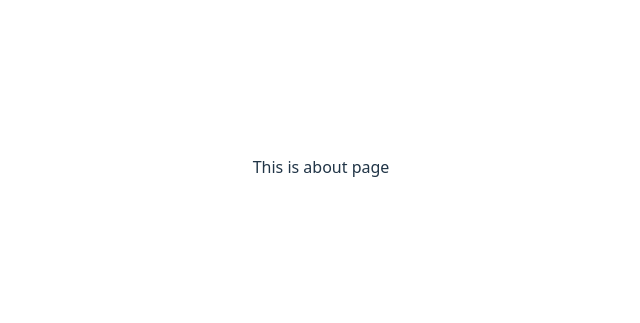
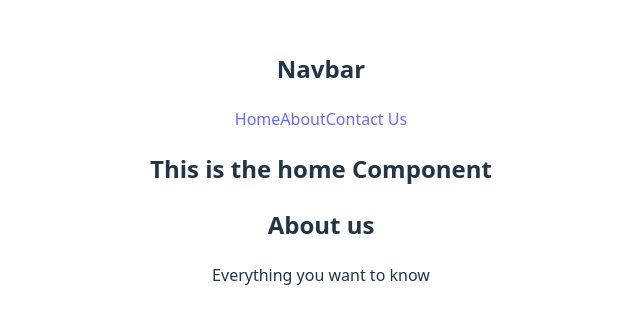
Before and after one commit to rabi993/introduction-to-react-router, a React (Vite) app: page /about in a window 1280 px wide. Shown: the part 233-556 px from the top of the page, without its empty margins (319-959 px from the left). Built offline with nearby package versions, Linux system fonts and the light colour scheme.

Commit message:
45-2 Explain Nested Route concepts

```diff
--- /dev/null
+++ b/src/components/About/About.jsx
@@ -0,0 +1,11 @@
+
+const About = () => {
+    return (
+        <div>
+            <h2>About us</h2>
+            <p>Everything you want to know</p>
+        </div>
+    );
+};
+
+export default About;
--- /dev/null
+++ b/src/components/Contact/Contact.jsx
@@ -0,0 +1,11 @@
+
+const Contact = () => {
+    return (
+        <div>
+            <h2>Contact Us</h2>
+            <p>We are one Call away</p>
+        </div>
+    );
+};
+
+export default Contact;
--- /dev/null
+++ b/src/components/Header/Header.jsx
@@ -0,0 +1,16 @@
+
+const Header = () => {
+    return (
+        <div>
+            <h2>Navbar</h2>
+            <nav>
+                <a href="/">Home</a>
+                <a href="/about">About</a>
+                <a href="/contact">Contact Us</a>
+            </nav>
+
+        </div>
+    );
+};
+
+export default Header;
--- /dev/null
+++ b/src/components/Home/Home.jsx
@@ -0,0 +1,14 @@
+import { Outlet } from "react-router-dom";
+import Header from "../Header/Header";
+
+const Home = () => {
+    return (
+        <div>
+            <Header></Header>
+            <h2>This is the home Component</h2>
+            <Outlet></Outlet>
+        </div>
+    );
+};
+
+export default Home;
```
Also changed, not shown: src/main.jsx (+24 -13 lines).
